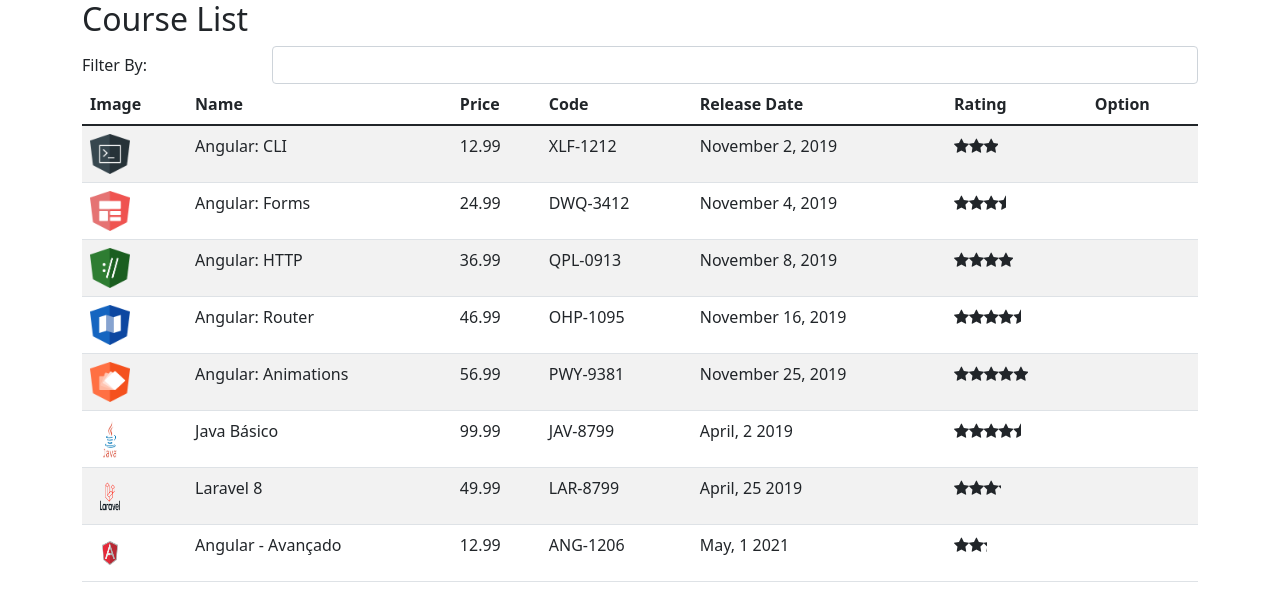
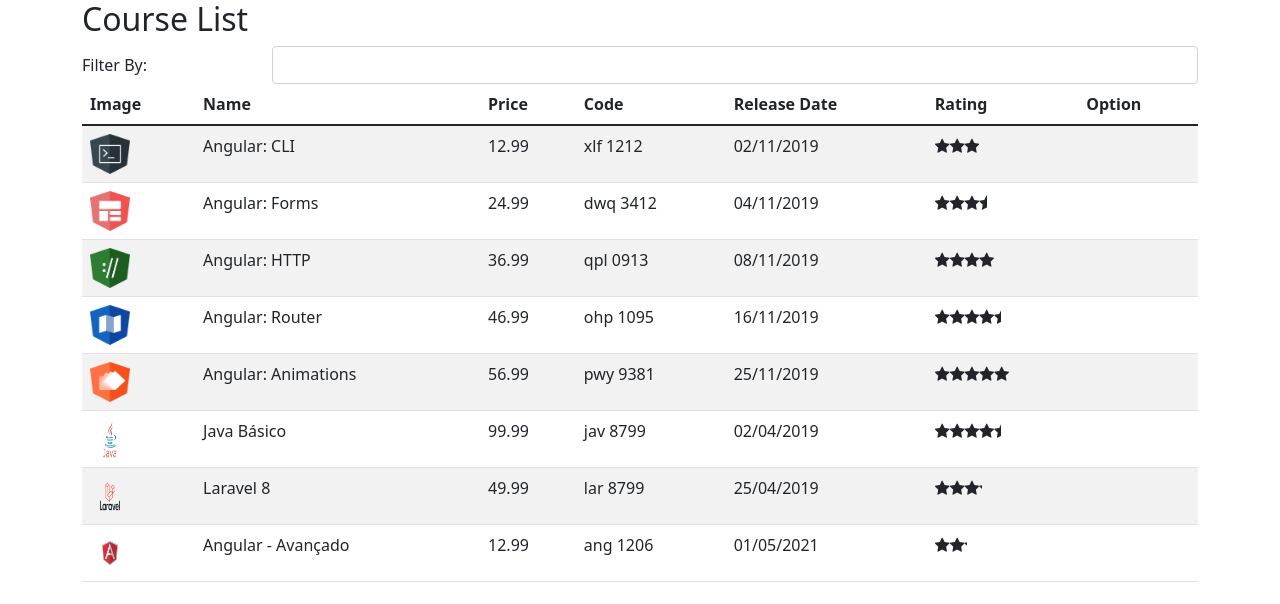
Before and after one commit to Peuz3/angular-basico, an Angular app: page / in a window 1280 px wide. Shown: the top 604 px of the page. Built offline with nearby package versions, Linux system fonts and the light colour scheme.

Commit message:
Transforms data with pipes

```diff
--- a/src/app/app.module.ts
+++ b/src/app/app.module.ts
@@ -5,12 +5,14 @@ import { FormsModule } from '@angular/forms';
 import { AppComponent } from './app.component';
 import { CourseListComponent } from './courses/course-list.component';
 import { StarComponent } from './star/star.component';
+import { ReplacePipe } from './pipe/replace.pipe';
 
 @NgModule({
   declarations: [
     AppComponent,
     CourseListComponent,
-    StarComponent
+    StarComponent,
+    ReplacePipe
   ],
   imports: [
     BrowserModule,
--- a/src/app/courses/course-list.component.html
+++ b/src/app/courses/course-list.component.html
@@ -30,8 +30,8 @@
             <td><img [src]="course.imageUrl" width="40" height="40"></td>
             <td>{{course.name}}</td>
             <td>{{course.price}}</td>
-            <td>{{course.code}}</td>
-            <td>{{course.releaseDate}}</td>
+            <td>{{course.code | lowercase | replace: '-' : ' '}}</td>
+            <td>{{course.releaseDate | date: 'dd/MM/yyyy'}}</td>
             <td>
                 <app-star [rating]="course.rating"></app-star>
             </td>
--- /dev/null
+++ b/src/app/pipe/replace.pipe.ts
@@ -0,0 +1,11 @@
+import { Pipe, PipeTransform } from "@angular/core";
+
+@Pipe({
+    name: 'replace'
+})
+export class ReplacePipe implements PipeTransform{
+    transform(value:string, char:string, valueReplace: string) {
+        return value.replace(char, valueReplace);
+    }
+
+}
```
